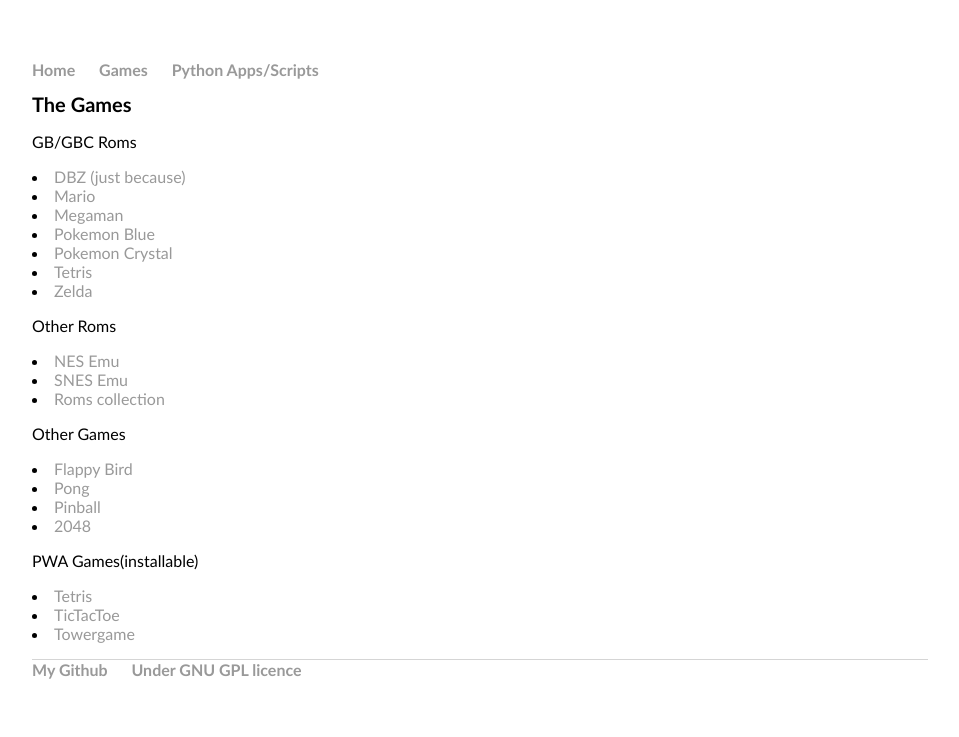
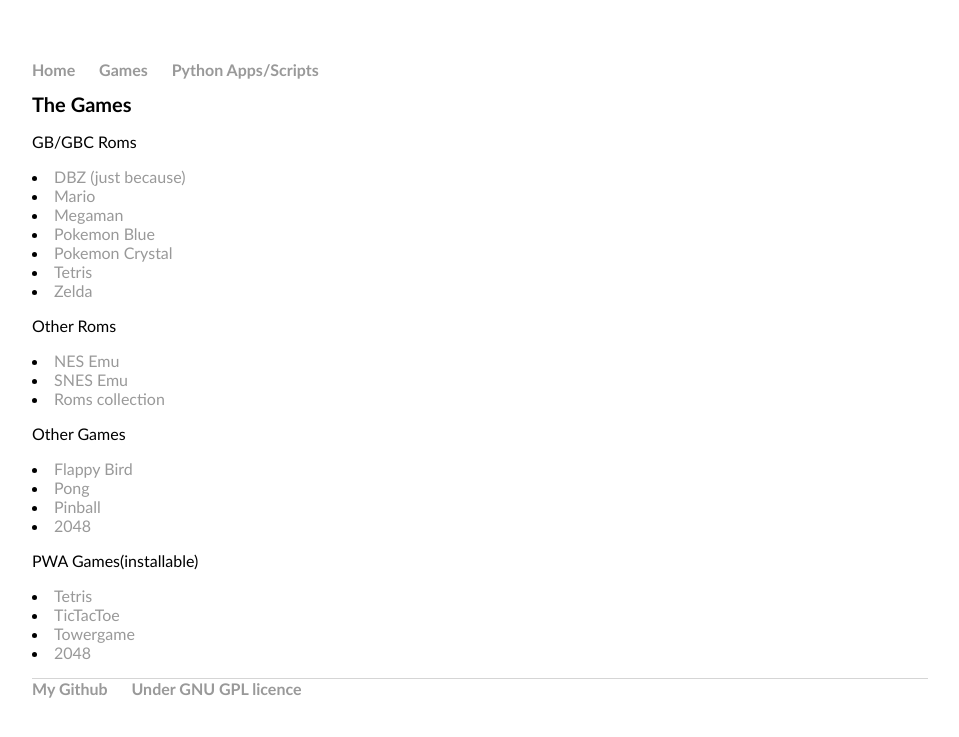
Before and after one commit to hen6003/hen6003.github.io, a Jekyll site: the page built from games/index.html, in a window 1280 px wide. Shown: the top 737 px of the page, without its empty margins (160-1119 px from the left). Built offline with Jekyll 4.4.1, drawn with Linux system fonts in a browser that asks for light colours.

Commit message:
Update index.html

```diff
--- a/games/index.html
+++ b/games/index.html
@@ -25,6 +25,7 @@
 	<li><a href="https://ytiurin.github.io/tetris/index.html">Tetris</a></li>
 	<li><a href="https://tmaiadev-tictactoe.netlify.com/">TicTacToe</a></li>
 	<li><a href="https://towergame.app">Towergame</a></li>
+	<li><a href="https://2048-opera-pwa.surge.sh/">2048</a></li>
 	<p></p>
 
 </div><!-- /.blurb -->
```
